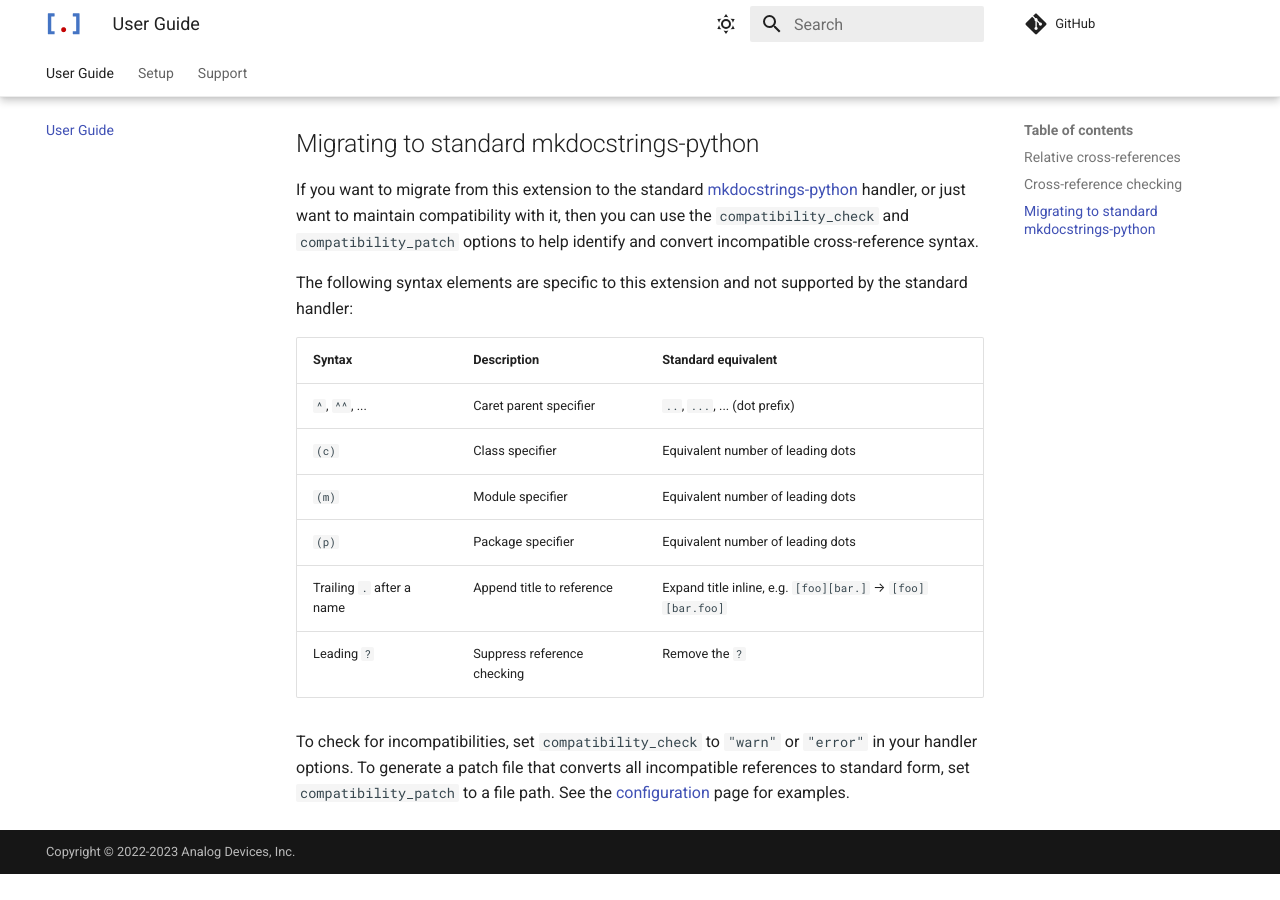
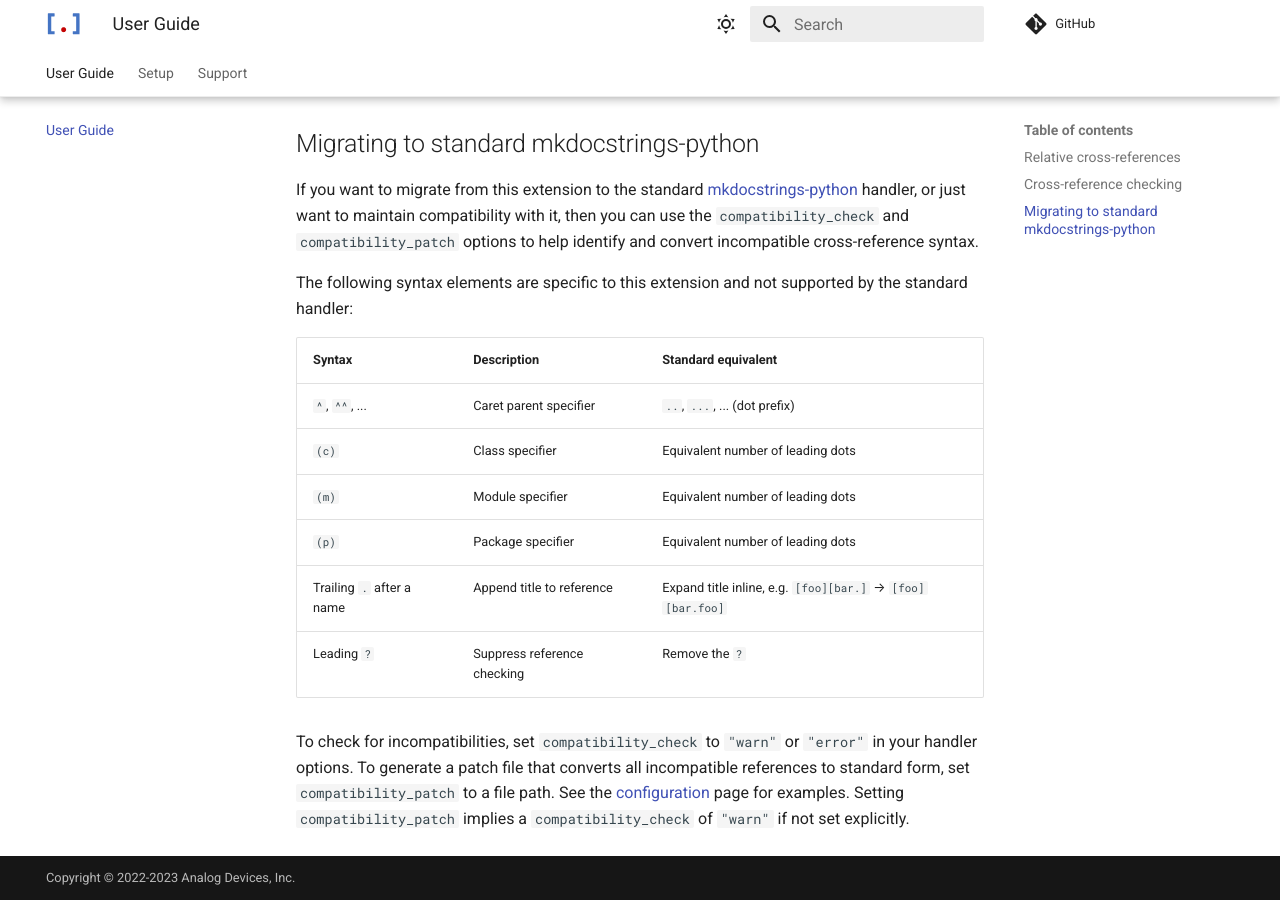
Before and after one commit to analog-garage/mkdocstrings-python-xref, an MkDocs documentation site: the page built from docs/index.md, in a window 1280 px wide and 900 px high, scrolled down 2146 px. Built offline with MkDocs 1.6.1 and Material for MkDocs 9.7.7, drawn with Linux system fonts in a browser that asks for light colours; comment, search, counter and statistics services are not loaded; the version menu is left out; before the commit the page ends 3020 px from its top, so only the background shows below that.

```diff
--- a/docs/index.md
+++ b/docs/index.md
@@ -148,7 +148,8 @@ standard handler:
 To check for incompatibilities, set `compatibility_check` to `"warn"` or `"error"` in your
 handler options. To generate a patch file that converts all incompatible references to
 standard form, set `compatibility_patch` to a file path. See the [configuration](config.md)
-page for examples.
+page for examples. Setting `compatibility_patch` implies a `compatibility_check` of
+`"warn"` if not set explicitly.
 
 [mkdocstrings]: https://mkdocstrings.github.io/
 [mkdocstrings_python]: https://mkdocstrings.github.io/python/
```
Also changed, not shown: 1 other file.
